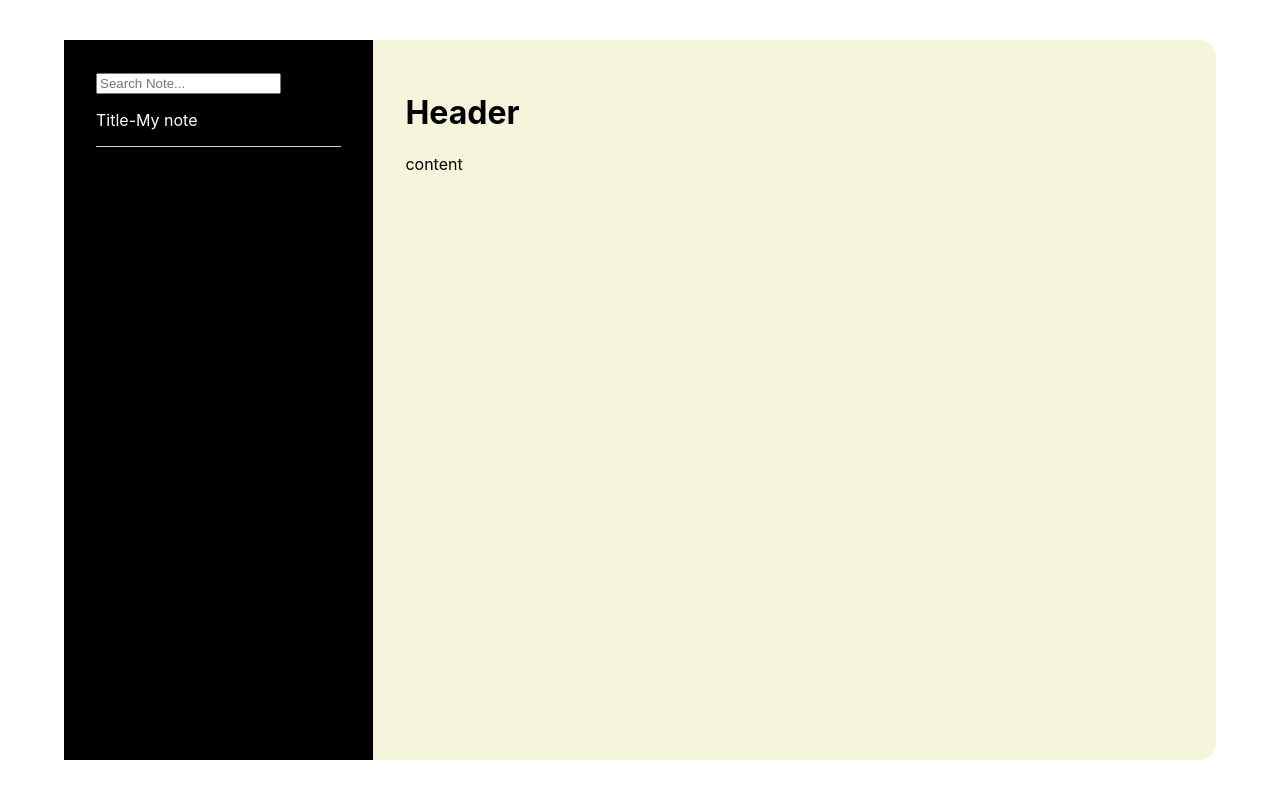
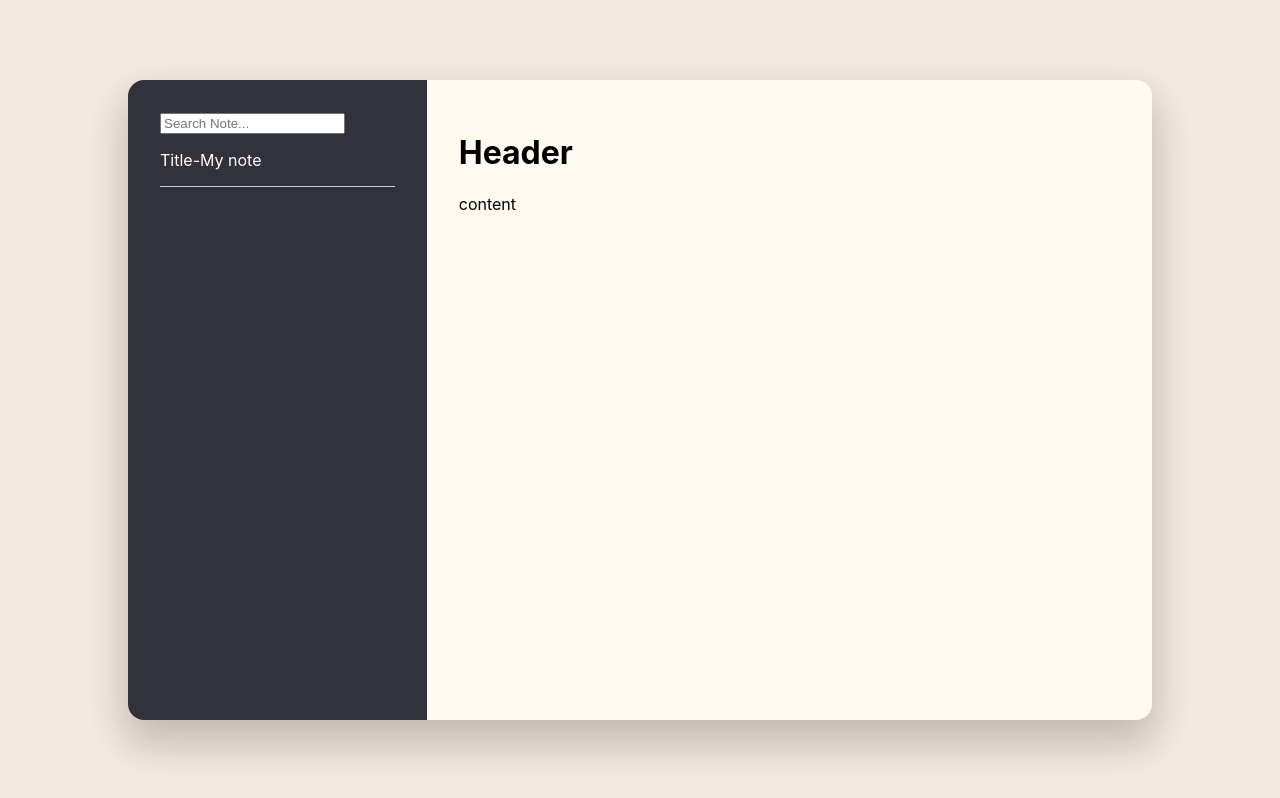
Before and after one commit to mistyhx/simple-notebook, a React (Create React App) app: page / in a window 1280 px wide. Built offline with nearby package versions, Linux system fonts and the light colour scheme.

Commit message:
updated color schema

```diff
--- a/src/App.css
+++ b/src/App.css
@@ -3,13 +3,16 @@
   display: flex;
   align-items: center;
   justify-content: center;
+  background-color: #f4e9e2;
 }
 
 .note {
-  height: 90%;
-  width: 90%;
+  height: 80%;
+  width: 80%;
   border-radius: 1rem;
-  background-color: beige;
+  background-color: #fffaf0;
+  box-shadow: 0px 20px 40px 5px rgba(0, 0, 0, 0.2);
   display: grid;
   grid-template-areas: "sidebar main main main main main main main main main main main";
+  overflow: hidden;
 }
--- a/src/components/NoteList/index.css
+++ b/src/components/NoteList/index.css
@@ -1,7 +1,7 @@
 .note-list {
   padding: 2rem;
   grid-area: sidebar;
-  background-color: #000;
+  background-color: #32323c;
   color: #fff;
 }
 
```
